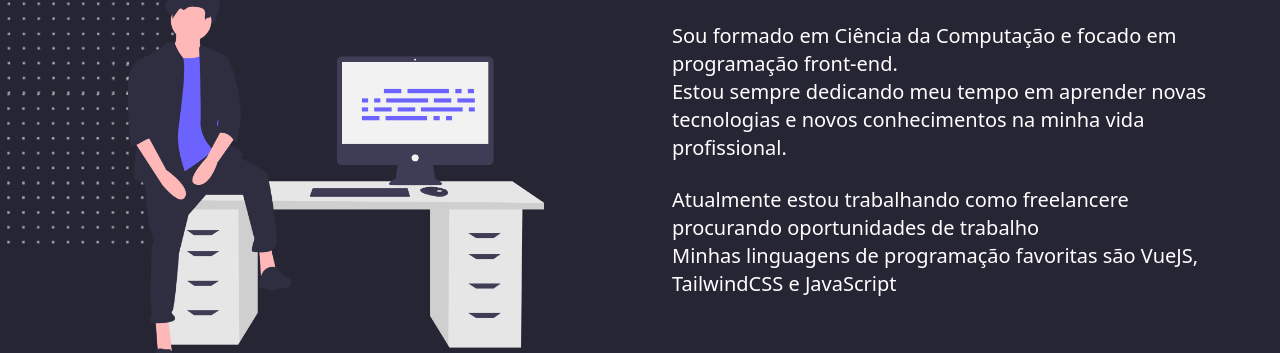
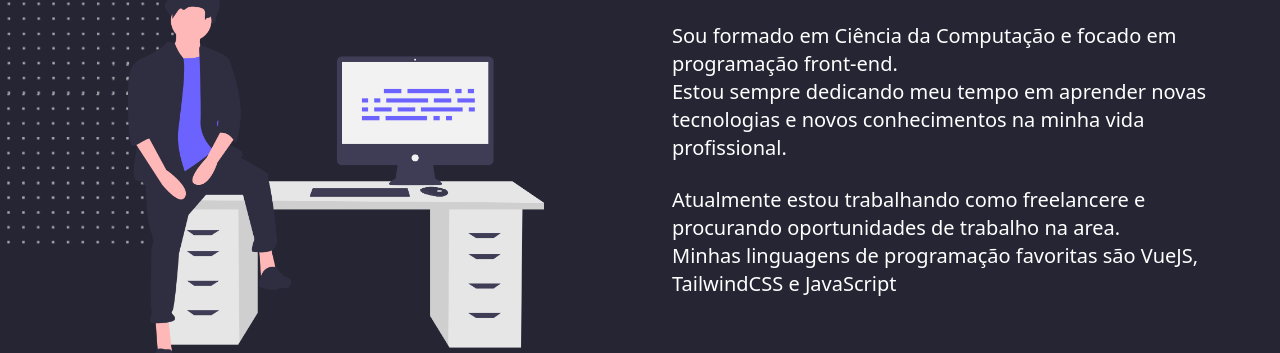
Before and after one commit to gustavothinassi/Portifolio, a Vue app: page /1 in a window 1280 px wide. Shown: the part 905-1258 px from the top of the page. Built offline with nearby package versions, Linux system fonts and the light colour scheme.

Commit message:
atualizacao portifolio

```diff
--- a/src/components/CustomSobre.vue
+++ b/src/components/CustomSobre.vue
@@ -19,7 +19,7 @@
           Estou sempre dedicando meu tempo em aprender novas tecnologias e novos conhecimentos na minha vida profissional.
         </p>
         <p class="md:break-normal font-base text-white md:text-xl mt-6">
-          Atualmente estou trabalhando como freelancere procurando oportunidades de trabalho
+          Atualmente estou trabalhando como freelancere e procurando oportunidades de trabalho na area.
         </p>
         <p class="md:break-normal font-base text-white md:text-xl">
           Minhas linguagens de programação favoritas são VueJS, TailwindCSS e JavaScript
```
